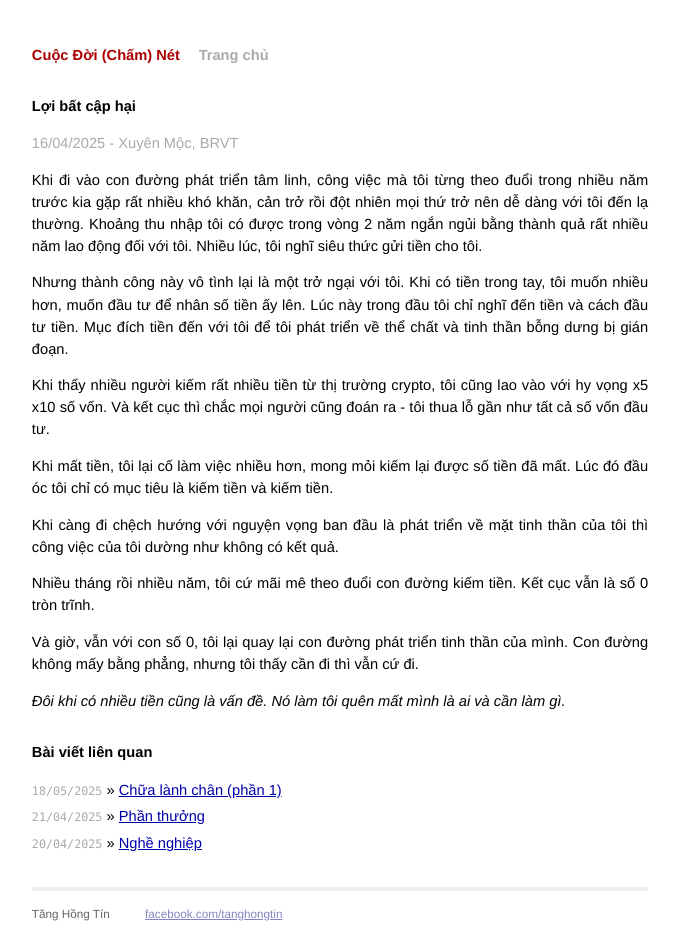
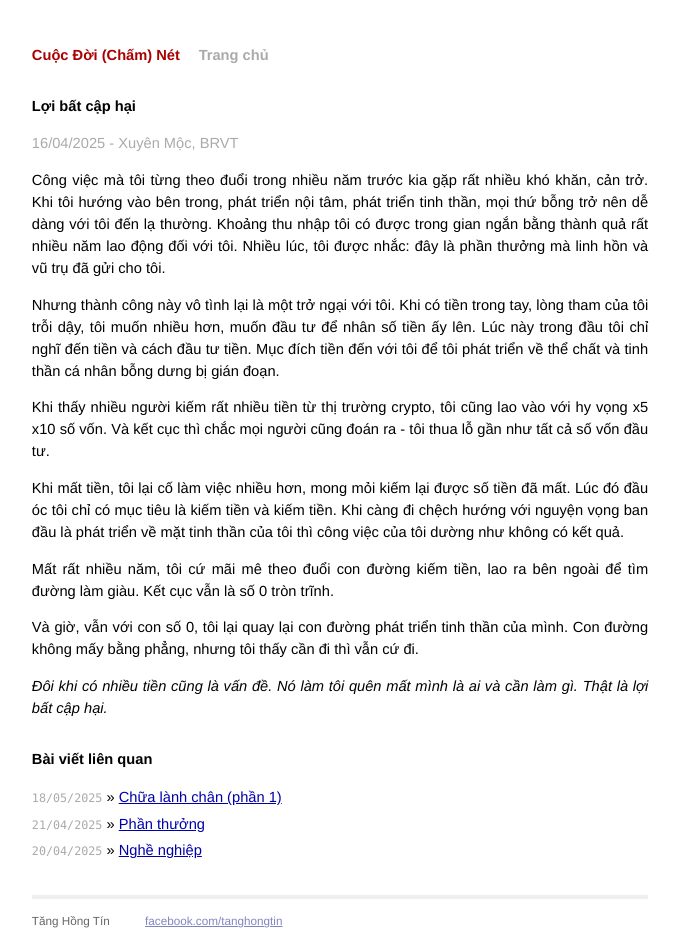
Before and after one commit to tanghongtin/cuocdoi, a Jekyll site: the page built from _posts/2025-04-16-loi-bat-cap-hai.md, in a window 1280 px wide. Shown: the whole page, without its empty margins (300-980 px from the left). Built offline with Jekyll 4.4.1, drawn with Linux system fonts in a browser that asks for light colours.

Commit message:
Update 2025-04-16-loi-bat-cap-hai.md

```diff
--- a/_posts/2025-04-16-loi-bat-cap-hai.md
+++ b/_posts/2025-04-16-loi-bat-cap-hai.md
@@ -7,18 +7,16 @@ title: Lợi bất cập hại
 ================
 <p class="meta">{{ page.date | date: "%d/%m/%Y" }} - Xuyên Mộc, BRVT</p>
 
-Khi đi vào con đường phát triển tâm linh, công việc mà tôi từng theo đuổi trong nhiều năm trước kia gặp rất nhiều khó khăn, cản trở rồi đột nhiên mọi thứ trở nên dễ dàng với tôi đến lạ thường. Khoảng thu nhập tôi có được trong vòng 2 năm ngắn ngủi bằng thành quả rất nhiều năm lao động đối với tôi. Nhiều lúc, tôi nghĩ siêu thức gửi tiền cho tôi.
+Công việc mà tôi từng theo đuổi trong nhiều năm trước kia gặp rất nhiều khó khăn, cản trở. Khi tôi hướng vào bên trong, phát triển nội tâm, phát triển tinh thần, mọi thứ bỗng trở nên dễ dàng với tôi đến lạ thường. Khoảng thu nhập tôi có được trong gian ngắn bằng thành quả rất nhiều năm lao động đối với tôi. Nhiều lúc, tôi được nhắc: đây là phần thưởng mà linh hồn và vũ trụ đã gửi cho tôi.
 
-Nhưng thành công này vô tình lại là một trở ngại với tôi. Khi có tiền trong tay, tôi muốn nhiều hơn, muốn đầu tư để nhân số tiền ấy lên. Lúc này trong đầu tôi chỉ nghĩ đến tiền và cách đầu tư tiền. Mục đích tiền đến với tôi để tôi phát triển về thể chất và tinh thần bỗng dưng bị gián đoạn.
+Nhưng thành công này vô tình lại là một trở ngại với tôi. Khi có tiền trong tay, lòng tham của tôi trỗi dậy, tôi muốn nhiều hơn, muốn đầu tư để nhân số tiền ấy lên. Lúc này trong đầu tôi chỉ nghĩ đến tiền và cách đầu tư tiền. Mục đích tiền đến với tôi để tôi phát triển về thể chất và tinh thần cá nhân bỗng dưng bị gián đoạn.
 
 Khi thấy nhiều người kiếm rất nhiều tiền từ thị trường crypto, tôi cũng lao vào với hy vọng x5 x10 số vốn. Và kết cục thì chắc mọi người cũng đoán ra - tôi thua lỗ gần như tất cả số vốn đầu tư.
 
-Khi mất tiền, tôi lại cố làm việc nhiều hơn, mong mỏi kiếm lại được số tiền đã mất. Lúc đó đầu óc tôi chỉ có mục tiêu là kiếm tiền và kiếm tiền.
+Khi mất tiền, tôi lại cố làm việc nhiều hơn, mong mỏi kiếm lại được số tiền đã mất. Lúc đó đầu óc tôi chỉ có mục tiêu là kiếm tiền và kiếm tiền. Khi càng đi chệch hướng với nguyện vọng ban đầu là phát triển về mặt tinh thần của tôi thì công việc của tôi dường như không có kết quả.
 
-Khi càng đi chệch hướng với nguyện vọng ban đầu là phát triển về mặt tinh thần của tôi thì công việc của tôi dường như không có kết quả.
-
-Nhiều tháng rồi nhiều năm, tôi cứ mãi mê theo đuổi con đường kiếm tiền. Kết cục vẫn là số 0 tròn trĩnh.
+Mất rất nhiều năm, tôi cứ mãi mê theo đuổi con đường kiếm tiền, lao ra bên ngoài để tìm đường làm giàu. Kết cục vẫn là số 0 tròn trĩnh.
 
 Và giờ, vẫn với con số 0, tôi lại quay lại con đường phát triển tinh thần của mình. Con đường không mấy bằng phẳng, nhưng tôi thấy cần đi thì vẫn cứ đi.
 
-*Đôi khi có nhiều tiền cũng là vấn đề. Nó làm tôi quên mất mình là ai và cần làm gì.*
+*Đôi khi có nhiều tiền cũng là vấn đề. Nó làm tôi quên mất mình là ai và cần làm gì. Thật là lợi bất cập hại.*
```
